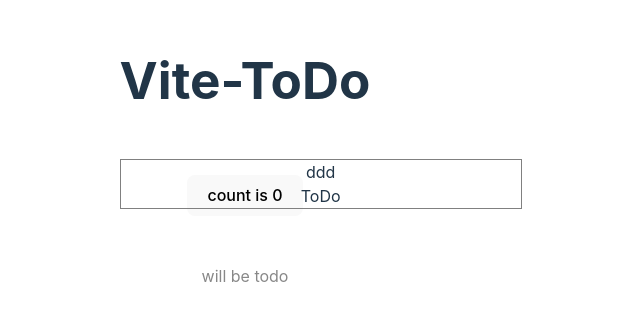
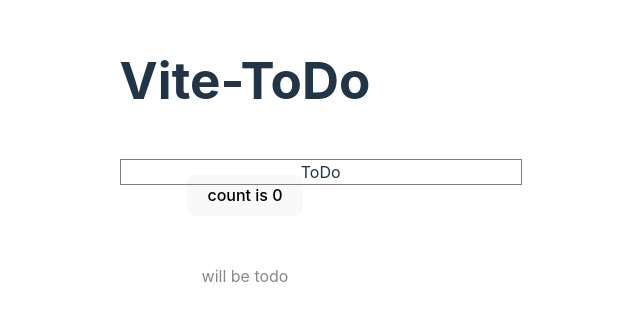
Before and after one commit to danielu96/Vite-React-ToDo, a React (Vite) app: page / in a window 1280 px wide. Shown: the part 239-560 px from the top of the page, without its empty margins (395-1035 px from the left). Built offline with nearby package versions, Linux system fonts and the light colour scheme.

Commit message:
ToDo addes

```diff
--- a/src/ToDo.jsx
+++ b/src/ToDo.jsx
@@ -4,7 +4,7 @@ const ToDo = () => {
   return (
 
     <div className='container'>
-    <form>ddd</form> ToDo</div>
+    ToDo</div>
   )
 }
 
```
